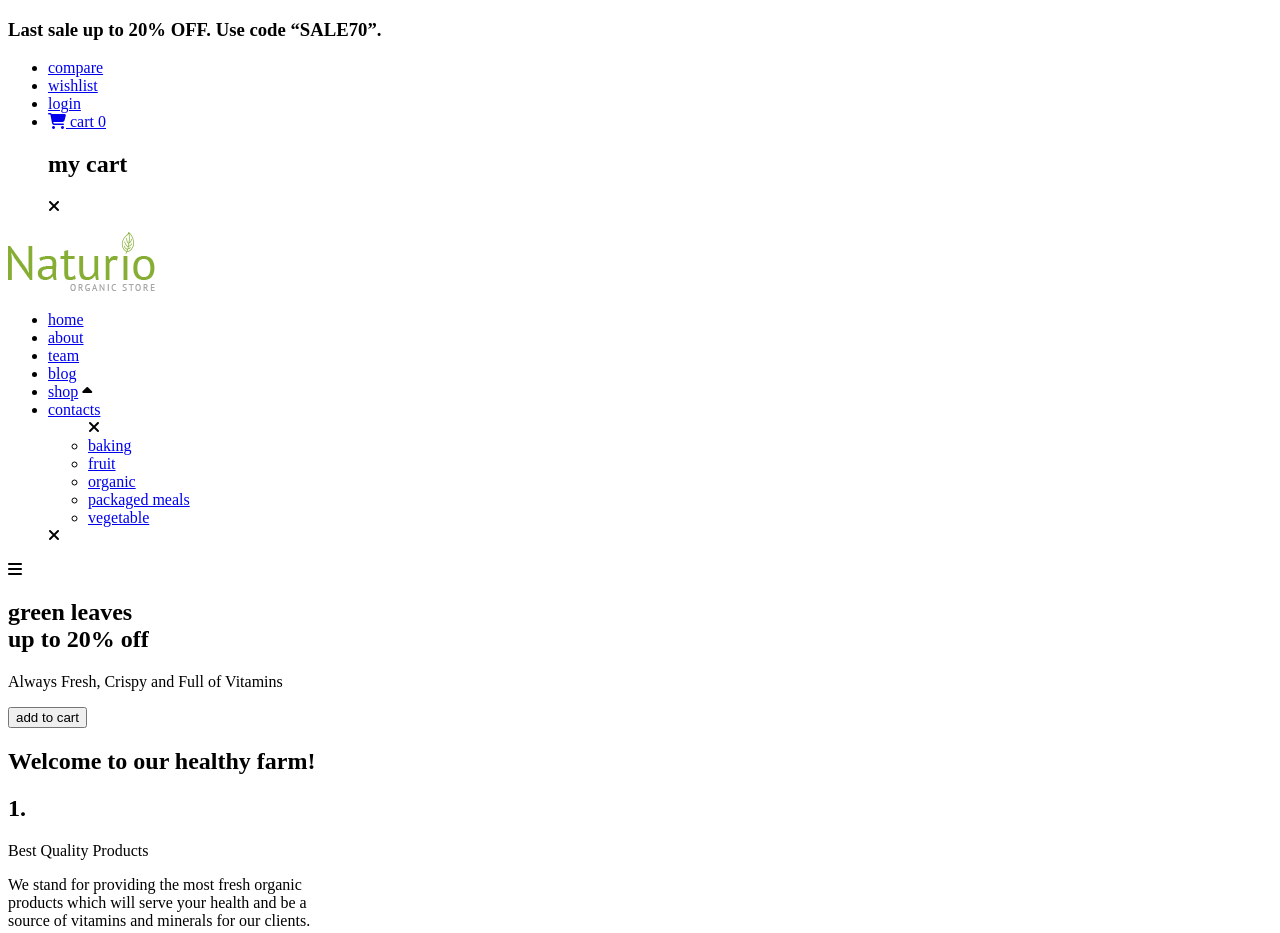
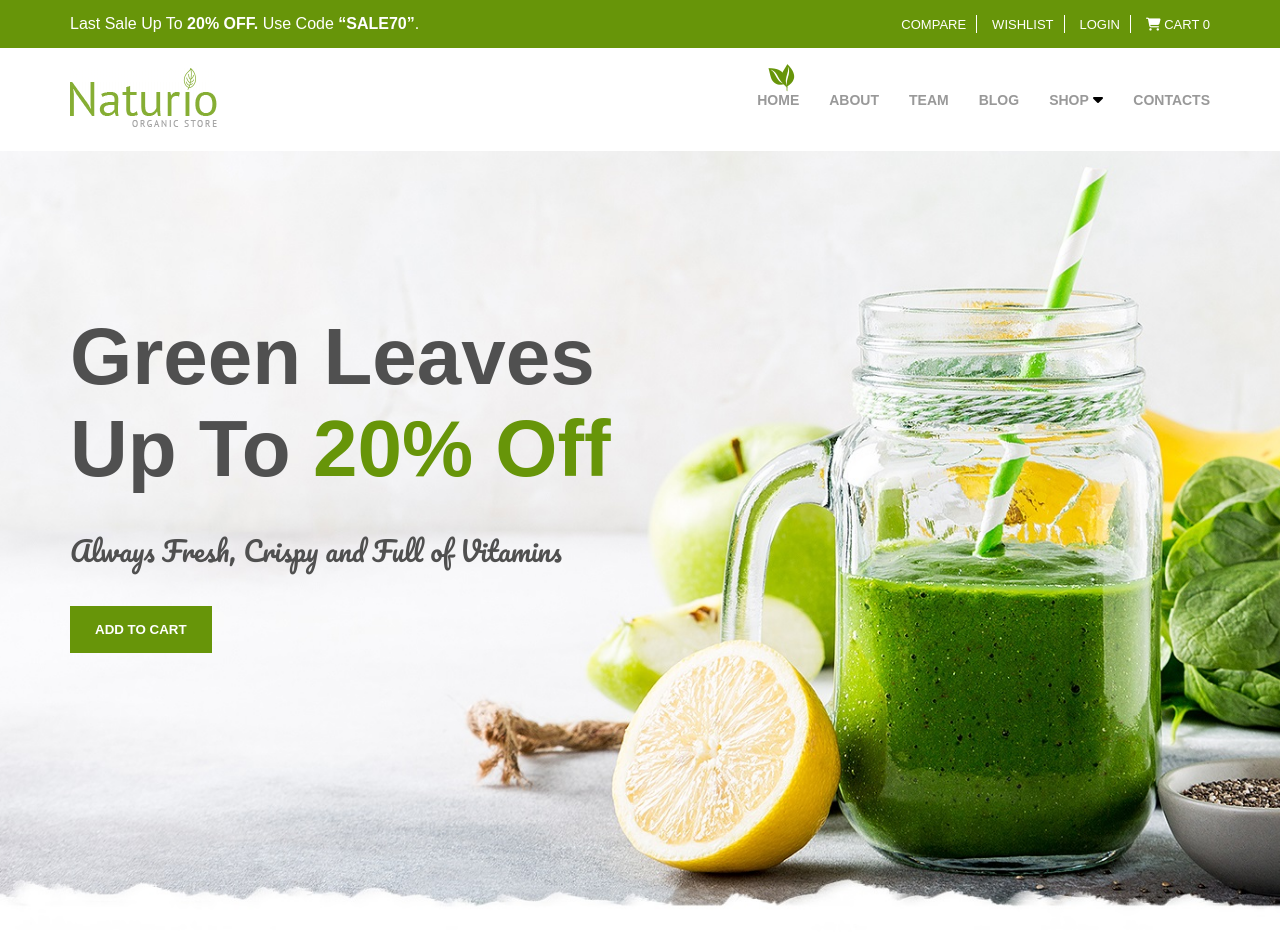
Before and after one commit to omergehad405/organic-store, a plain HTML site: page index.html in a window 1280 px wide. Shown: the top 933 px of the page. Drawn offline with nearby package versions, Linux system fonts and the light colour scheme; the site is published under a folder, as on GitHub Pages, so addresses that start at the root find nothing.

Commit message:
Update index.html

```diff
--- a/index.html
+++ b/index.html
@@ -4,7 +4,7 @@
     <meta charset="UTF-8">
     <meta name="viewport" content="width=device-width, initial-scale=1.0">
     <title>Naturio food store</title>
-    <link rel="stylesheet" href="/css files/style.css">
+    <link rel="stylesheet" href="css files/style.css">
     <!-- google fonts  -->
     <link rel="preconnect" href="https://fonts.googleapis.com">
     <link rel="preconnect" href="https://fonts.gstatic.com" crossorigin>
```
